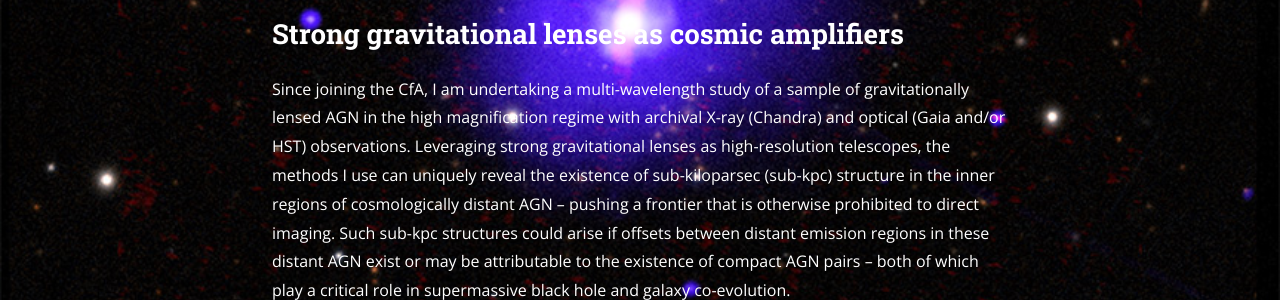
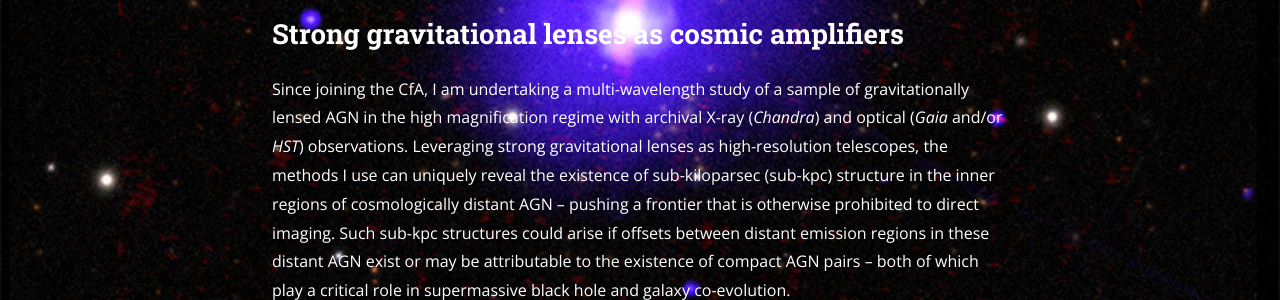
Before and after one commit to jsiskreynes-astro/jsiskreynes-astro.github.io, a Jekyll site: the page built from resume.md, in a window 1280 px wide and 1287 px high. Shown: the part 443-743 px from the top of the window. Built offline with Jekyll 4.4.1, drawn with Linux system fonts in a browser that asks for light colours; nearby versions of some CDN libraries.

```diff
--- a/resume.md
+++ b/resume.md
@@ -12,7 +12,7 @@ I am interested in addressing a broad range of research topics, including (i) th
 
 ## Strong gravitational lenses as cosmic amplifiers
 
-Since joining the CfA, I am undertaking a multi-wavelength study of a sample of gravitationally lensed AGN in the high magnification regime with archival X-ray (Chandra) and optical (Gaia and/or HST) observations. Leveraging strong gravitational lenses as high-resolution telescopes, the methods I use can uniquely reveal the existence of sub-kiloparsec (sub-kpc) structure in the inner regions of cosmologically distant AGN -- pushing a frontier that is otherwise prohibited to direct imaging. Such sub-kpc structures could arise if offsets between distant emission regions in these distant AGN exist or may be attributable to the existence of compact AGN pairs -- both of which play a critical role in supermassive black hole and galaxy co-evolution.
+Since joining the CfA, I am undertaking a multi-wavelength study of a sample of gravitationally lensed AGN in the high magnification regime with archival X-ray (_Chandra_) and optical (_Gaia_ and/or _HST_) observations. Leveraging strong gravitational lenses as high-resolution telescopes, the methods I use can uniquely reveal the existence of sub-kiloparsec (sub-kpc) structure in the inner regions of cosmologically distant AGN -- pushing a frontier that is otherwise prohibited to direct imaging. Such sub-kpc structures could arise if offsets between distant emission regions in these distant AGN exist or may be attributable to the existence of compact AGN pairs -- both of which play a critical role in supermassive black hole and galaxy co-evolution.
 
 ## High-resolution X-ray spectroscopy of AGN as a probe of fundamental physics
 
```
